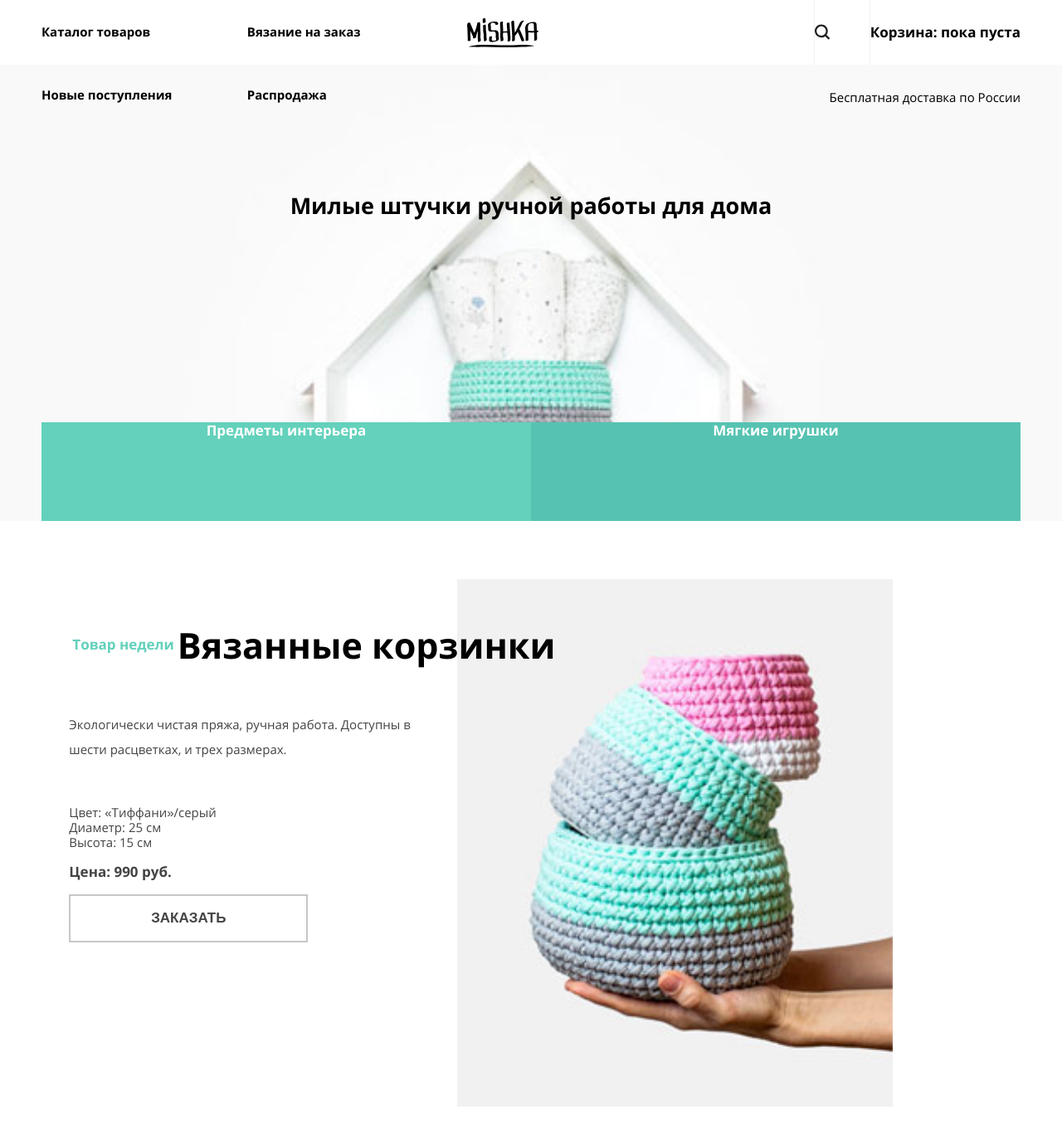
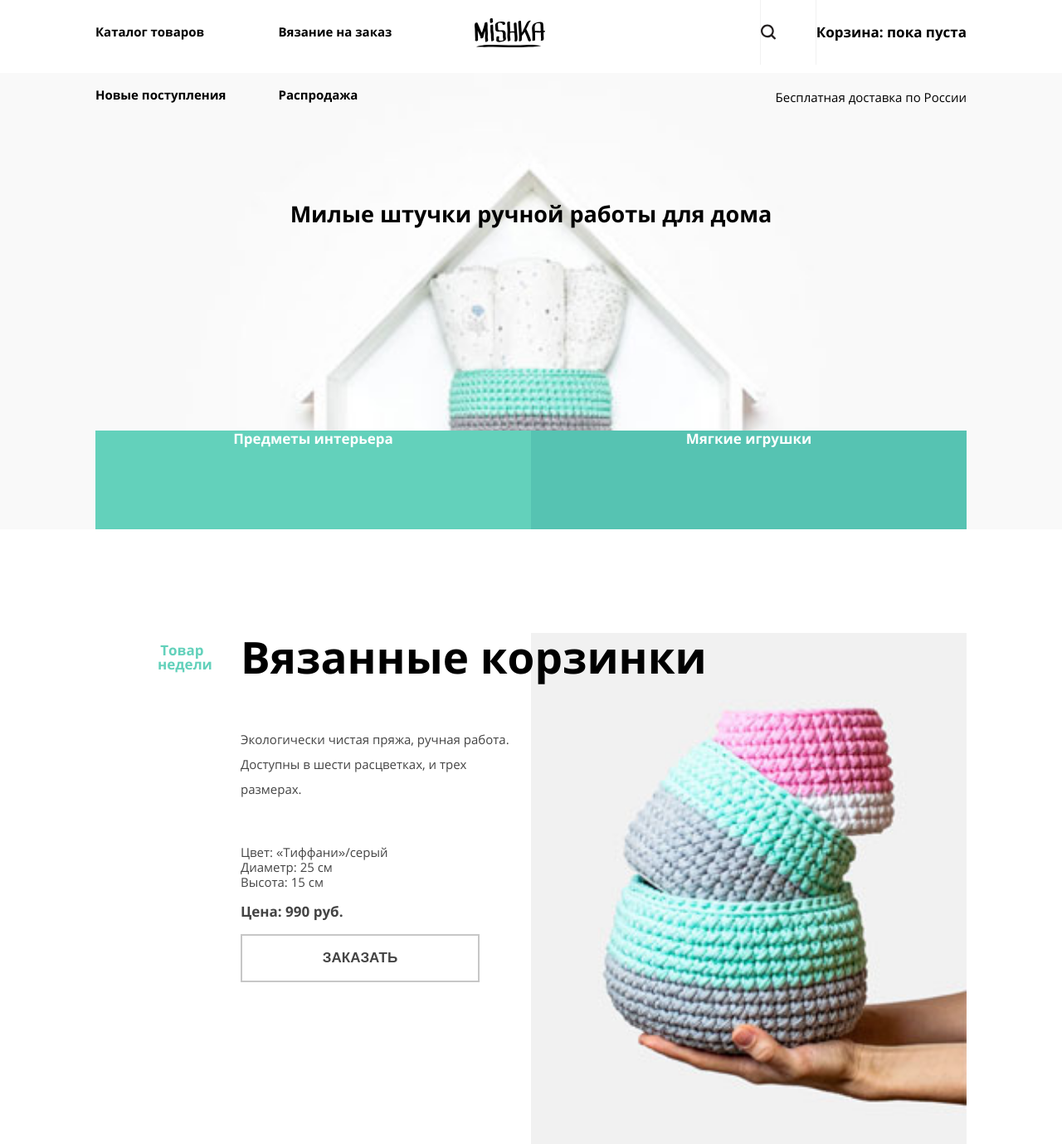
Before and after one commit to derherbst/63231-mishka, a website: page index.html in a window 1280 px wide. Shown: the top 1379 px of the page at 83% size. Drawn offline with nearby package versions, Linux system fonts and the light colour scheme; files that its build step writes are made by us from their sources; files whose address does not match are found by name; a web font is replaced by a local one.

Commit message:
исправил ошибки с отступами. добавил иннер для каждого блока и уьрал мэйн враппер

```diff
--- a/index.html
+++ b/index.html
@@ -8,7 +8,7 @@
   <body>
     <header class="page-header">
       <div class="page-header__wrapper">
-        <nav class="main-nav main-nav--closed">
+        <nav class="main-nav main-nav--opened">
           <a class="main-nav__logo logo" href="#">
             <img src="img/logo-mobile.svg" alt="Логотип Мишка">
           </a>
@@ -33,13 +33,13 @@
     </header>
 
     <main class="main">
-      <div class="main__wrapper">
       <div class="container-intro container-intro--index">
         <div class="container-intro__bg-wrapper">
           <h1 class="container-intro__title container-intro__title--index">Милые штучки ручной работы для дома</h1>
         </div>
       </div>
       <section class="category-block">
+        <div class="category-block__inner">
           <div class="category-block__item category-block__item--interior">
             <a class="category-block__link" href="/interior">
               <div class="category-block__item-text">Предметы интерьера</div>
@@ -50,12 +50,13 @@
               <div class="category-block__item-text">Мягкие игрушки</div>
             </a>
           </div>
+        </div>
       </section>
       <section class="product">
+        <div class="product__inner">
           <header class="product__header">
             <h2 class="product__name">Вязанные корзинки</h2>
             <span class="product__caption">Товар недели</span>
-
           </header>
           <div class="product__about-wrapper">
             <p class="product__text">Экологически чистая пряжа, ручная работа. Доступны в шести расцветках, и трех размерах.</p>
@@ -79,8 +80,10 @@
             <p class="product__price">Цена: 990 руб.</p>
             <button class="product__purchase btn">Заказать</button>
           </div>
+        </div>
       </section>
       <section class="about">
+        <div class="about__inner">
           <h2 class="about__title">Коротко о нас:</h2>
           <div class="about__item-list">
             <div class="about__item about__item--ecology">
@@ -102,8 +105,10 @@
               <p>Поставляется в <br>подарочной упаковке</p>
             </div>
           </div>
+        </div>
       </section>
       <section class="reviews">
+        <div class="reviews__inner">
           <h2 class="reviews__title">Отзывы</h2>
           <div class="reviews__slider‐wrapper slider">
             <blockquote class="reviews__item slider__item">
@@ -119,8 +124,10 @@
             </div>
           </div>
           <a class="reviews__write btn" href="">Написать</a>
+        </div>
       </section>
       <section class="contacts">
+        <div class="contacts__inner">
           <h2 class="contacts__title">Контакты</h2>
           <ul class="contacts__list">
             <li class="contacts__item contacts__item--email">
@@ -133,12 +140,14 @@
               </span>
             </li>
           </ul>
+        </div>
         <div class="contacts__map">
-            <img src="img/map-mobile@1x.jpg" width="320" height="457" alt="Карта">
+          <img src="img/map-mobile@1x.jpg" width="100%" height="457" alt="Карта">
         </div>
+        <div class="contacts__inner">
           <a class="contacts__write btn" href="">Напишите нам</a>
+        </div>
       </section>
-      </div>
     </main>
 
     <footer class="page-footer">
--- a/sass/blocks/about.scss
+++ b/sass/blocks/about.scss
@@ -1,8 +1,13 @@
 .about {
-  padding-left: 30px;
-  padding-right: 30px;
   padding-top: 30px;
   padding-bottom: 20px;
+}
+
+.about__inner {
+  @include on-center();
+  display: flex;
+  flex-direction: column;
+  flex-wrap: wrap;
 }
 
 .about__title {
@@ -13,6 +18,9 @@
 }
 
 .about__item-list {
+  display: flex;
+  flex-direction: column;
+  flex-wrap: wrap;
   text-align: left;
 }
 
@@ -68,6 +76,17 @@
 }
 
 @media (min-width: 1150px) {
+  .about {
+    padding-top: 70px;
+    padding-left: 0;
+    padding-right: 0;
+  }
+
+  .about__inner {
+    padding-left: (1050px/6);
+    box-sizing: border-box;
+  }
+
   .about__item-list {
     justify-content: center;
   }
--- a/sass/blocks/category-block.scss
+++ b/sass/blocks/category-block.scss
@@ -2,6 +2,13 @@
   font-size: 17px;
   font-weight: 700;
 }
+
+.category-block__inner {
+    @include on-center();
+    display: flex;
+    flex-direction: column;
+    flex-wrap: nowrap;
+  }
 
 .category-block__item {
   padding-top: 28px;
@@ -22,12 +29,11 @@
 
 @media (min-width: 768px) {
   .category-block {
-    display: flex;
+    margin-top: -119px;
+  }
+
+  .category-block__inner {
     flex-direction: row;
-    flex-wrap: nowrap;
-    margin-top: -119px;
-    padding-left: 50px;
-    padding-right: 50px;
   }
 
   .category-block__item {
@@ -36,3 +42,6 @@
     padding: 0;
   }
 }
+
+@media (min-width: 1150px) {
+}
--- a/sass/blocks/contacts.scss
+++ b/sass/blocks/contacts.scss
@@ -1,5 +1,9 @@
 .contacts {
   padding-top: 50px;
+}
+
+.contacts__inner {
+  @include on-center();
 }
 
 .contacts__title {
@@ -23,15 +27,11 @@
     padding-bottom: 57px;
   }
   .contacts__title {
-    padding-left: (50/768*100%);
-    padding-right: (50/768*100%);
     text-align: left;
     font-size: 43px;
     line-height: 50px;
   }
   .contacts__list {
-    padding-left: (50/768*100%);
-    padding-right: (50/768*100%);
     margin-bottom: 55px;
     display: flex;
     flex-direction: row;
--- a/sass/blocks/main-nav.scss
+++ b/sass/blocks/main-nav.scss
@@ -2,11 +2,19 @@
   color: $black;
   background-color: $white;
   width: 100%;
+  &--opened {
+    position: absolute;
+    top: 0;
+    left: 0;
+    display: flex;
+    flex-direction: column;
+    flex-wrap: nowrap;
+  }
 }
 
 .main-nav__logo {
   display: block;
-  height: 79px;
+  min-height: 79px;
 
   img {
     padding-top: 22px;
@@ -132,7 +140,6 @@
 @media (min-width: 1150px) {
   .main-nav {
     align-items: flex-start;
-    position: relative;
   }
 
   .main-nav__list {
--- a/sass/blocks/main.scss
+++ b/sass/blocks/main.scss
@@ -1,22 +1,14 @@
 .main {
   padding-bottom: 40px;
-  @include on-center();
 }
 
 @media (min-width: 768px) {
   .main {
     width: auto;
-    padding-bottom: 0;
-    margin-top: -76px;
-  }
-
-  .main__wrapper {
-    width: 100%;
   }
 }
 
 @media (min-width: 1150px) {
   .main {
-    margin-top: -74px;
   }
 }
--- a/sass/blocks/page-header.scss
+++ b/sass/blocks/page-header.scss
@@ -8,20 +8,14 @@
   font-size: 17px;
   font-weight: 700;
   font-family: 'Open Sans', 'Arial', sans-serif;
-  padding-left: 30px;
-  padding-right: 30px;
   background-color: $white;
 }
 
 @media (min-width: 768px) {
   .page-header {
     min-height: 88px;
-    padding-left: 50px;
-    padding-right: 50px;
   }
   .page-header__wrapper {
-    width: 100%;
-    padding: 0;
     background-color: transparent;
   }
 }
--- a/sass/blocks/product.scss
+++ b/sass/blocks/product.scss
@@ -1,6 +1,11 @@
 .product {
   color: $greyDark;
-  padding: 30px 30px 35px 30px;
+  padding-top: 30px;
+  padding-bottom: 35px;
+}
+
+.product__inner {
+  @include on-center();
 }
 
 .product__name {
@@ -34,10 +39,9 @@
 @media (min-width: 768px) {
   .product {
     padding-top: 52px;
-    padding-left: (50/768*100%);
-    padding-right: (50/768*100%);
     padding-bottom: 69px;
   }
+
   .product__header {
     display: flex;
     flex-direction: row;
@@ -45,15 +49,18 @@
     justify-content: space-between;
     align-items: center;
   }
+
   .product__name {
     font-size: 43px;
-    line-height: 50px;
+    line-height: 1.2;
   }
+
   .product__caption {
     text-align: center;
     width: (110/768*100%);
     font-weight: 700;
   }
+
   .product__about-wrapper {
     width: (330/768*100%);
     position: relative;
@@ -61,14 +68,17 @@
     margin-top: 55px;
     min-height: 404px; /*временно для сетки*/
   }
+
   .product__text {
     margin: 0;
     padding-right: 30px;
-    line-height: 30px;
+    line-height: 2;
   }
+
   .product__table {
     margin-top: 52px;
   }
+
   .product__image {
     position: absolute;
     top: 0;
@@ -78,6 +88,7 @@
       height: 404px;
     }
   }
+
   .product__purchase {
     margin: 0;
     width: 288px;
@@ -89,20 +100,42 @@
     padding-top: 70px;
   }
 
+  .product__inner {
+    position: relative;
+    padding-left: (1050px/6);
+    box-sizing: border-box;
+    padding-bottom: 96px;
+  }
+
   .product__header {
+    position: relative;
+    width: 67%;
     margin-top: 55px;
     flex-direction: row-reverse;
     justify-content: flex-end;
   }
 
+  .product__name {
+    font-size: 53px;
+    line-height: 1.1;
+  }
+
   .product__caption {
+    position: absolute;
     text-align: center;
-    width: (90/768*100%);
+    width: 10%;
+    margin-right: 6%;
+    line-height: 1;
+    left: -100px
+  }
+
+  .product__about-wrapper {
+    position: static;
   }
 
   .product__image {
-    top: -160px;
-    right: -514px;
+    top: 0;
+    right: 0;
     z-index: -1;
     img {
       width: 525px;
--- a/sass/blocks/reviews.scss
+++ b/sass/blocks/reviews.scss
@@ -1,8 +1,12 @@
 .reviews {
   padding-top: 20px;
-  padding-left: 30px;
-  padding-right: 30px;
   padding-bottom: 35px;
+}
+
+.reviews__inner {
+  @include on-center();
+  display: flex;
+  flex-direction: column;
 }
 
 .reviews__title {
@@ -48,13 +52,10 @@
     font-size: 43px;
     line-height: 50px;
     width: (298/768*100%);
-    padding-left: (50/768*100%);
     text-align: left;
     order: 1;
   }
   .reviews__slider‐wrapper {
-    padding-left: (50/768*100%);
-    padding-right: (50/768*100%);
     order: 3;
   }
   .reviews__item {
@@ -71,3 +72,14 @@
     margin-top: -25px;
   }
 }
+
+@media (min-width: 1150px) {
+  .reviews {
+    margin-left: (50/1150*100%);
+    margin-right: (50/1150*100%);
+  }
+
+  .reviews__title {
+    padding-left: (175/1150*100%);
+  }
+}
--- a/sass/mixins.scss
+++ b/sass/mixins.scss
@@ -13,12 +13,16 @@
 }
 
 @mixin on-center() {
-  width: 320px;
-  margin: 0 auto;
+  @media (min-width: 320px) {
+    width: 260px;
+    margin: 0 auto;
+  }
   @media (min-width: 768px) {
     width: 668px;
+    margin: 0 auto;
   }
   @media (min-width: 1150px) {
     width: 1050px;
+    margin: 0 auto;
   }
 }
```
Lines whose indentation alone changed are shown as unchanged.
